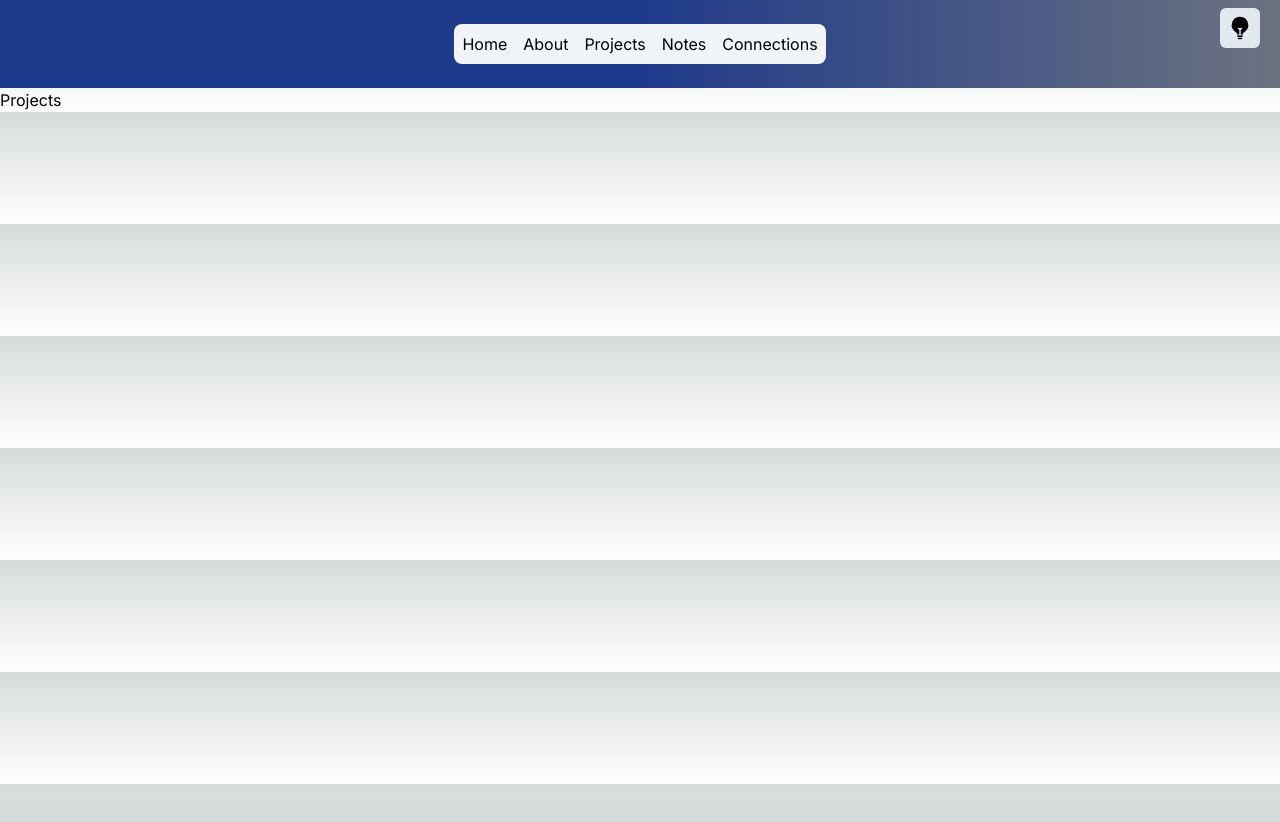
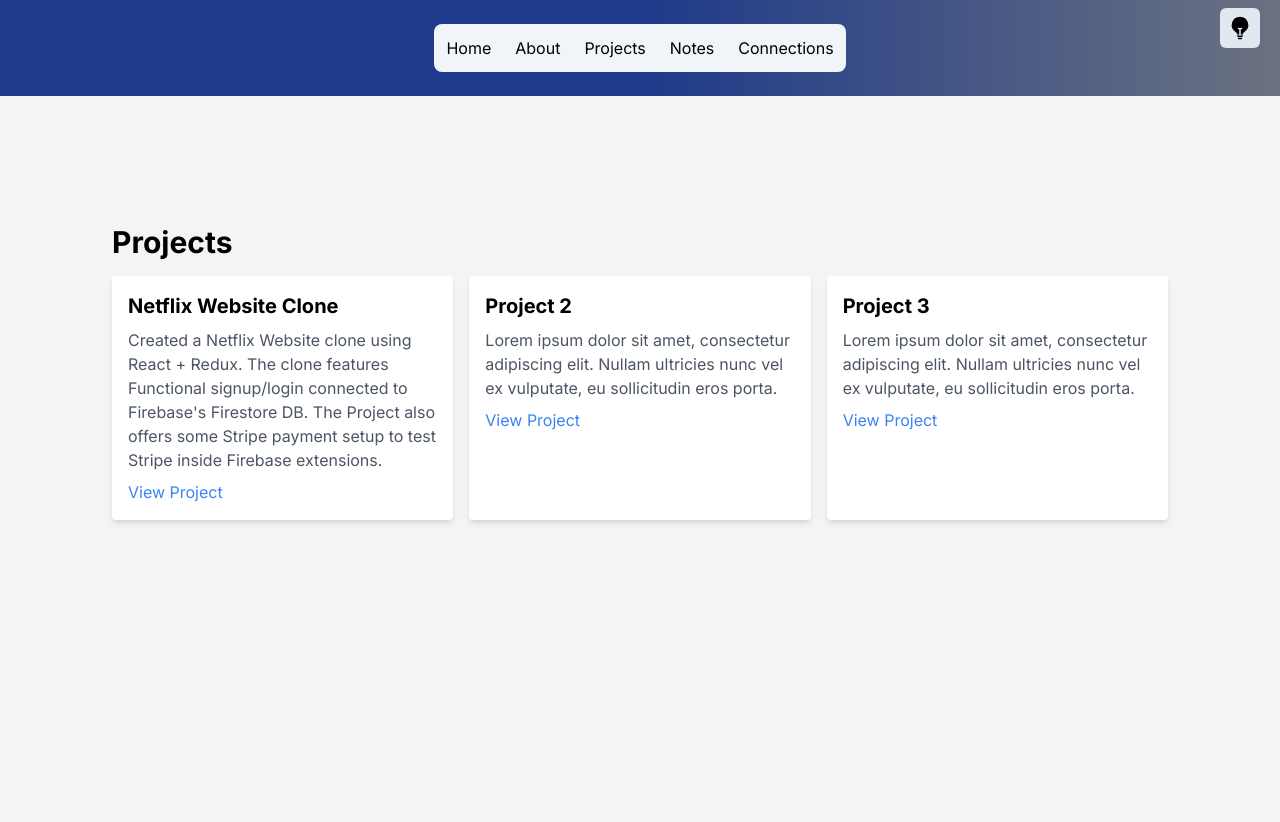
Before and after one commit to crossant123/portfolio-website, a Next.js app: page /projects in a window 1280 px wide. Shown: the top 822 px of the page. Before the commit the page ends 800 px from the top, so only its background shows below. Built offline with nearby package versions, Linux system fonts and the light colour scheme.

Commit message:
Small change to separate pages to add starting UI

```diff
--- a/app/about/page.js
+++ b/app/about/page.js
@@ -2,10 +2,22 @@ import React from "react";
 
 function about() {
 	return (
-		<div>
-			About me
-			{/* Going to use different themes */}
-		</div>
+		<main className="flex min-h-screen flex-col items-center justify-between p-24 bg-gray-100 dark:bg-slate-900">
+			<div className="container mx-auto px-4 py-8">
+				<h1 className="text-3xl font-bold mb-4 dark:text-white">About Me</h1>
+
+				<div className="grid grid-cols-1 md:grid-cols-1 lg:grid-cols-1 gap-4">
+					{/* Project 1 */}
+					<div className="bg-white dark:bg-slate-800 rounded shadow-md p-4"></div>
+
+					{/* Project 2 */}
+					<div className="bg-white dark:bg-slate-800 rounded shadow-md p-4"></div>
+
+					{/* Project 3 */}
+					<div className="bg-white dark:bg-slate-800 rounded shadow-md p-4"></div>
+				</div>
+			</div>
+		</main>
 	);
 }
 
--- a/app/connections/page.js
+++ b/app/connections/page.js
@@ -1,7 +1,24 @@
 import React from "react";
 
 function Connections() {
-	return <div>Connections</div>;
+	return (
+		<main className="flex min-h-screen flex-col items-center justify-between p-24 bg-gray-100 dark:bg-slate-900">
+			<div className="container mx-auto px-4 py-8">
+				<h1 className="text-3xl font-bold mb-4 dark:text-white">Connections</h1>
+
+				<div className="grid grid-cols-1 md:grid-cols-1 lg:grid-cols-1 gap-4">
+					{/* Project 1 */}
+					<div className="bg-white dark:bg-slate-800 rounded shadow-md p-4"></div>
+
+					{/* Project 2 */}
+					<div className="bg-white dark:bg-slate-800 rounded shadow-md p-4"></div>
+
+					{/* Project 3 */}
+					<div className="bg-white dark:bg-slate-800 rounded shadow-md p-4"></div>
+				</div>
+			</div>
+		</main>
+	);
 }
 
 export default Connections;
--- a/app/notes/page.js
+++ b/app/notes/page.js
@@ -1,7 +1,26 @@
 import React from "react";
 
 function Notes() {
-	return <div>Notes</div>;
+	return (
+		<main className="flex min-h-screen flex-col items-center justify-between p-24 bg-gray-100 dark:bg-slate-900">
+			<div className="container mx-auto px-4 py-8">
+				<h1 className="text-3xl font-bold mb-4 dark:text-white">
+					Recent Notes
+				</h1>
+
+				<div className="grid grid-cols-1 md:grid-cols-1 lg:grid-cols-1 gap-4">
+					{/* Project 1 */}
+					<div className="bg-white dark:bg-slate-800 rounded shadow-md p-4"></div>
+
+					{/* Project 2 */}
+					<div className="bg-white dark:bg-slate-800 rounded shadow-md p-4"></div>
+
+					{/* Project 3 */}
+					<div className="bg-white dark:bg-slate-800 rounded shadow-md p-4"></div>
+				</div>
+			</div>
+		</main>
+	);
 }
 
 export default Notes;
--- a/app/projects/page.js
+++ b/app/projects/page.js
@@ -1,7 +1,70 @@
 import React from "react";
 
 function Projects() {
-	return <div>Projects</div>;
+	return (
+		<main className="flex min-h-screen flex-col items-center justify-between p-24 bg-gray-100 dark:bg-slate-900">
+			<div className="container mx-auto px-4 py-8">
+				<h1 className="text-3xl font-bold mb-4 dark:text-white">Projects</h1>
+
+				<div className="grid grid-cols-1 md:grid-cols-2 lg:grid-cols-3 gap-4">
+					{/* Project 1 */}
+					<div className="bg-white dark:bg-slate-800 rounded shadow-md p-4">
+						<h2 className="text-xl font-bold mb-2 dark:text-white">
+							Netflix Website Clone
+						</h2>
+						<p className="text-gray-600 dark:text-gray-100">
+							Created a Netflix Website clone using React + Redux. The clone
+							features Functional signup/login connected to Firebase's Firestore
+							DB. The Project also offers some Stripe payment setup to test
+							Stripe inside Firebase extensions.
+						</p>
+						<a
+							href="#"
+							className="text-blue-500 hover:text-blue-700 mt-2 block"
+						>
+							View Project
+						</a>
+					</div>
+
+					{/* Project 2 */}
+					<div className="bg-white dark:bg-slate-800 rounded shadow-md p-4">
+						<h2 className="text-xl font-bold mb-2 dark:text-white">
+							Project 2
+						</h2>
+						<p className="text-gray-600 dark:text-gray-100">
+							Lorem ipsum dolor sit amet, consectetur adipiscing elit. Nullam
+							ultricies nunc vel ex vulputate, eu sollicitudin eros porta.
+						</p>
+						<a
+							href="#"
+							className="text-blue-500 hover:text-blue-700 mt-2 block"
+						>
+							View Project
+						</a>
+					</div>
+
+					{/* Project 3 */}
+					<div className="bg-white dark:bg-slate-800 rounded shadow-md p-4">
+						<h2 className="text-xl font-bold mb-2 dark:text-white">
+							Project 3
+						</h2>
+						<p className="text-gray-600 dark:text-gray-100">
+							Lorem ipsum dolor sit amet, consectetur adipiscing elit. Nullam
+							ultricies nunc vel ex vulputate, eu sollicitudin eros porta.
+						</p>
+						<a
+							href="#"
+							className="text-blue-500 hover:text-blue-700 mt-2 block"
+						>
+							View Project
+						</a>
+					</div>
+
+					{/* Add more projects as needed */}
+				</div>
+			</div>
+		</main>
+	);
 }
 
 export default Projects;
--- a/components/Nav/nav.js
+++ b/components/Nav/nav.js
@@ -6,19 +6,19 @@ const Nav = () => {
 	return (
 		<nav className=" flex items-center justify-between mx-4 ">
 			<ul className="flex space-x-4 p-2 rounded-lg bg-slate-100 dark:bg-[#212933] text-black dark:text-white">
-				<li className="hover:bg-gray-400 dark:hover:bg-[#3a4858]">
+				<li className="py-1 px-1 rounded-sm hover:bg-gray-400 dark:hover:bg-[#3a4858]">
 					<Link href="/">Home</Link>
 				</li>
-				<li className="hover:bg-gray-400 dark:hover:bg-[#3a4858]">
+				<li className="py-1 px-1 rounded-sm hover:bg-gray-400 dark:hover:bg-[#3a4858]">
 					<Link href="/about">About</Link>
 				</li>
-				<li className="hover:bg-gray-400 dark:hover:bg-[#3a4858]">
+				<li className="py-1 px-1 rounded-sm hover:bg-gray-400 dark:hover:bg-[#3a4858]">
 					<Link href="/projects">Projects</Link>
 				</li>
-				<li className="hover:bg-gray-400 dark:hover:bg-[#3a4858]">
+				<li className="py-1 px-1 rounded-sm hover:bg-gray-400 dark:hover:bg-[#3a4858]">
 					<Link href="/notes">Notes</Link>
 				</li>
-				<li className="hover:bg-gray-400 dark:hover:bg-[#3a4858]">
+				<li className="py-1 px-1 rounded-sm hover:bg-gray-400 dark:hover:bg-[#3a4858]">
 					<Link href="/connections">Connections</Link>
 				</li>
 			</ul>
```
